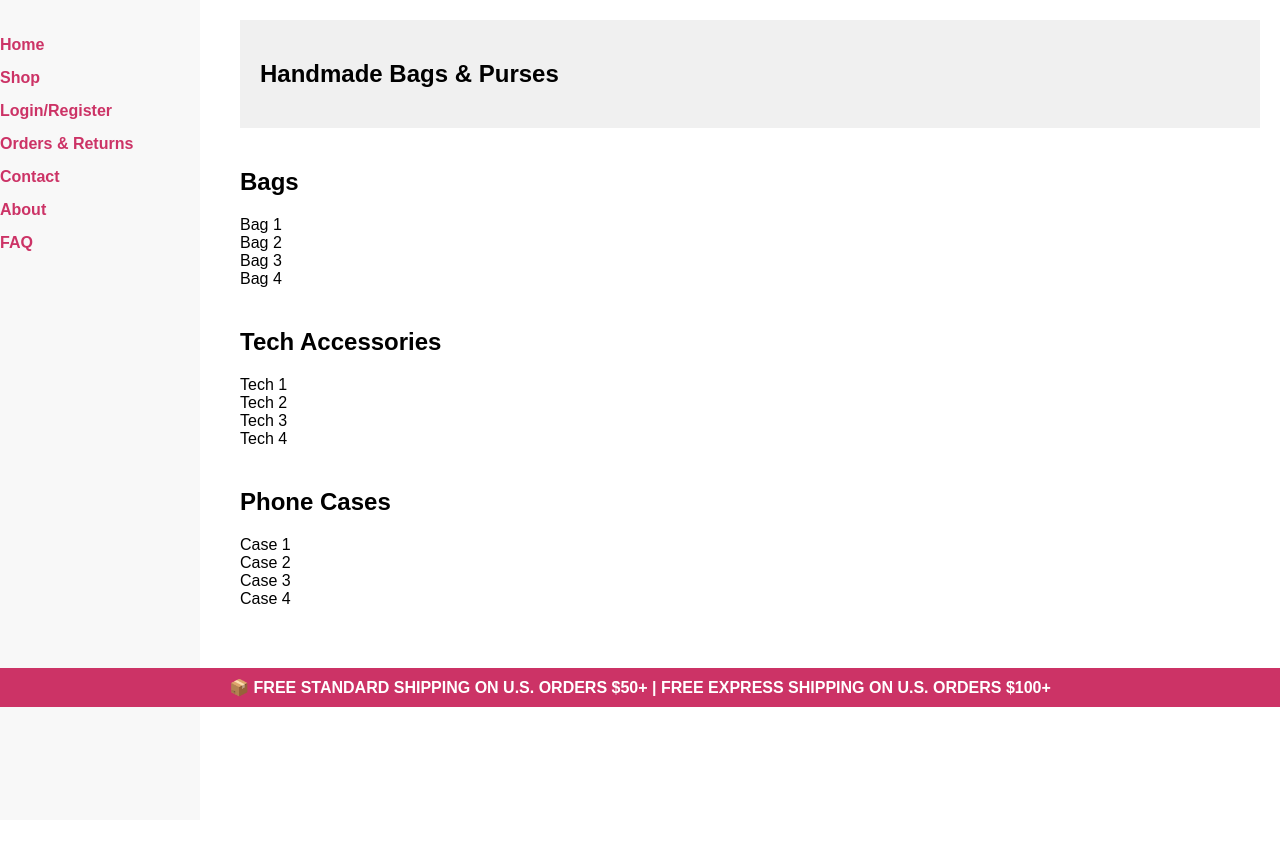
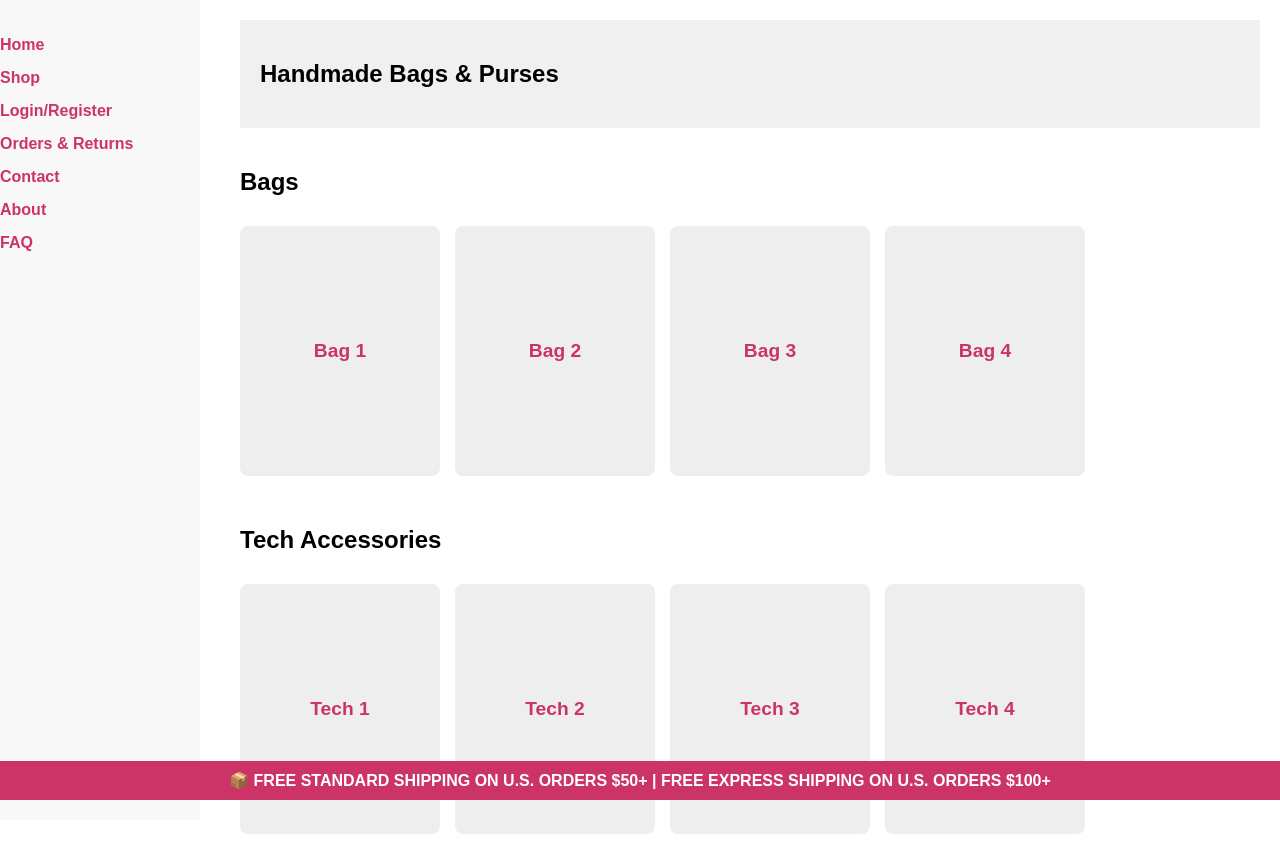
Before and after one commit to luxeessentia/l, a plain HTML site: page index.html in a window 1280 px wide. Shown: the top 847 px of the page. Before the commit the page ends 800 px from the top, so only its background shows below. Drawn offline with Linux system fonts and the light colour scheme.

Commit message:
Update carousel.css

```diff
--- a/carousel.css
+++ b/carousel.css
@@ -1 +1,24 @@
-/* carousel.css content here */
+.carousel-container {
+  display: flex;
+  overflow-x: auto;
+  scroll-behavior: smooth;
+  padding: 10px 0;
+}
+.carousel-container::-webkit-scrollbar {
+  display: none;
+}
+.carousel-item {
+  min-width: 200px;
+  height: 250px;
+  margin-right: 15px;
+  background-color: #eee;
+  border-radius: 8px;
+  flex-shrink: 0;
+  display: flex;
+  align-items: center;
+  justify-content: center;
+  font-weight: bold;
+  color: #cc3366;
+  font-size: 1.2rem;
+  user-select: none;
+}
```
